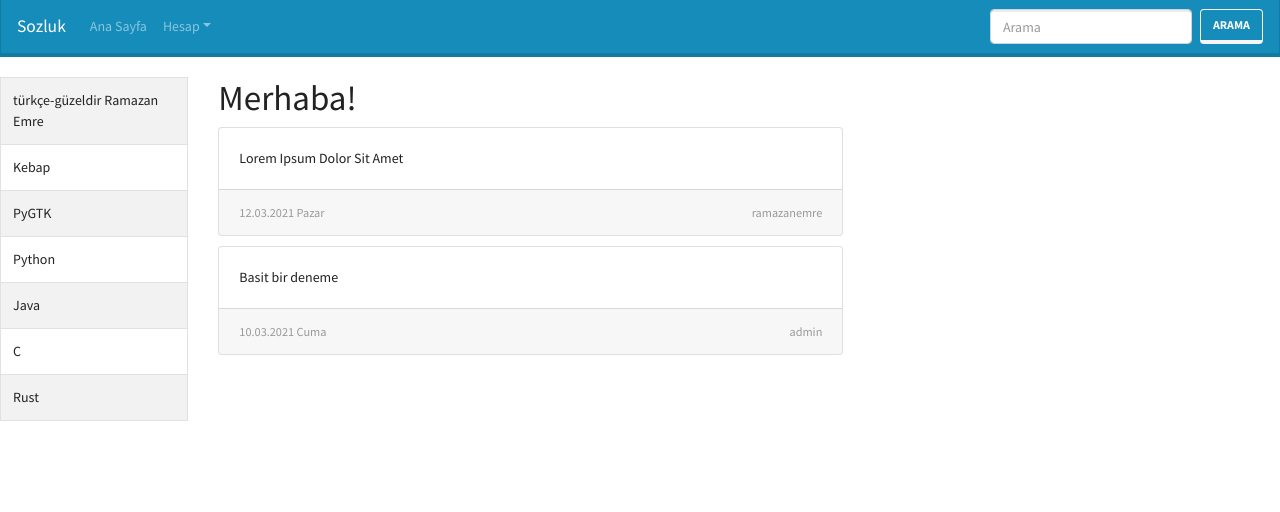
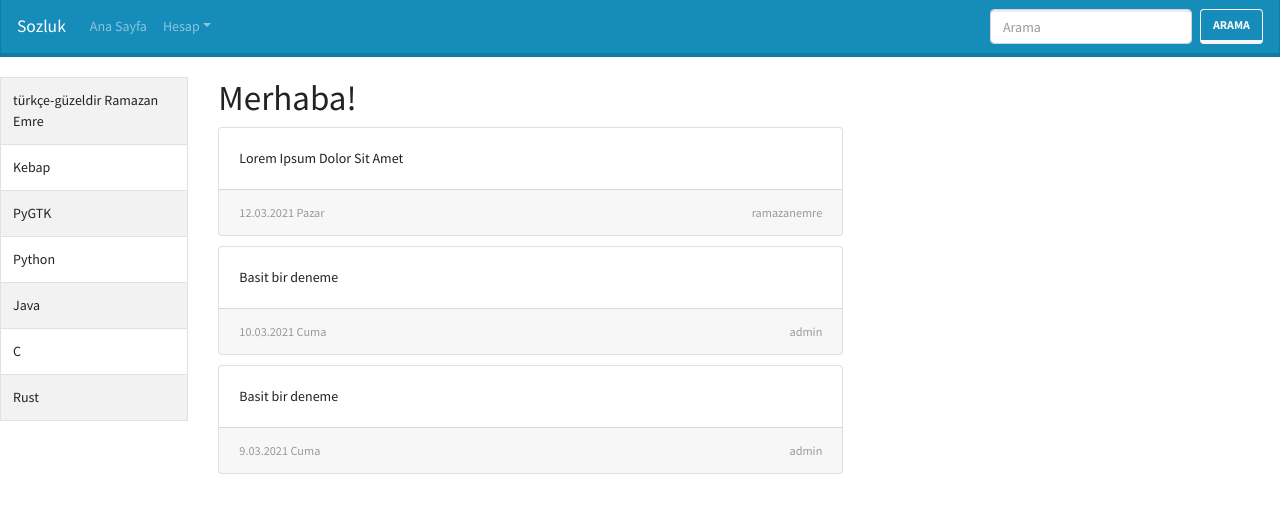
Before and after one commit to EkremDincel/Sozluk, a React (Create React App) app in the folder frontend/: page / in a window 1280 px wide. Shown: the top 512 px of the page. Built offline with nearby package versions, Linux system fonts and the light colour scheme.

Commit message:
Update TopicContent.jsx

```diff
--- a/frontend/src/components/Home/TopicContent.jsx
+++ b/frontend/src/components/Home/TopicContent.jsx
@@ -13,6 +13,12 @@ var example_data = [
     content: 'Basit bir deneme',
     user: 'admin',
     date: '10.03.2021 Cuma',
+  },
+  {
+    id: 3,
+    content: 'Basit bir deneme',
+    user: 'admin',
+    date: '9.03.2021 Cuma',
   },
 ];
 
```
